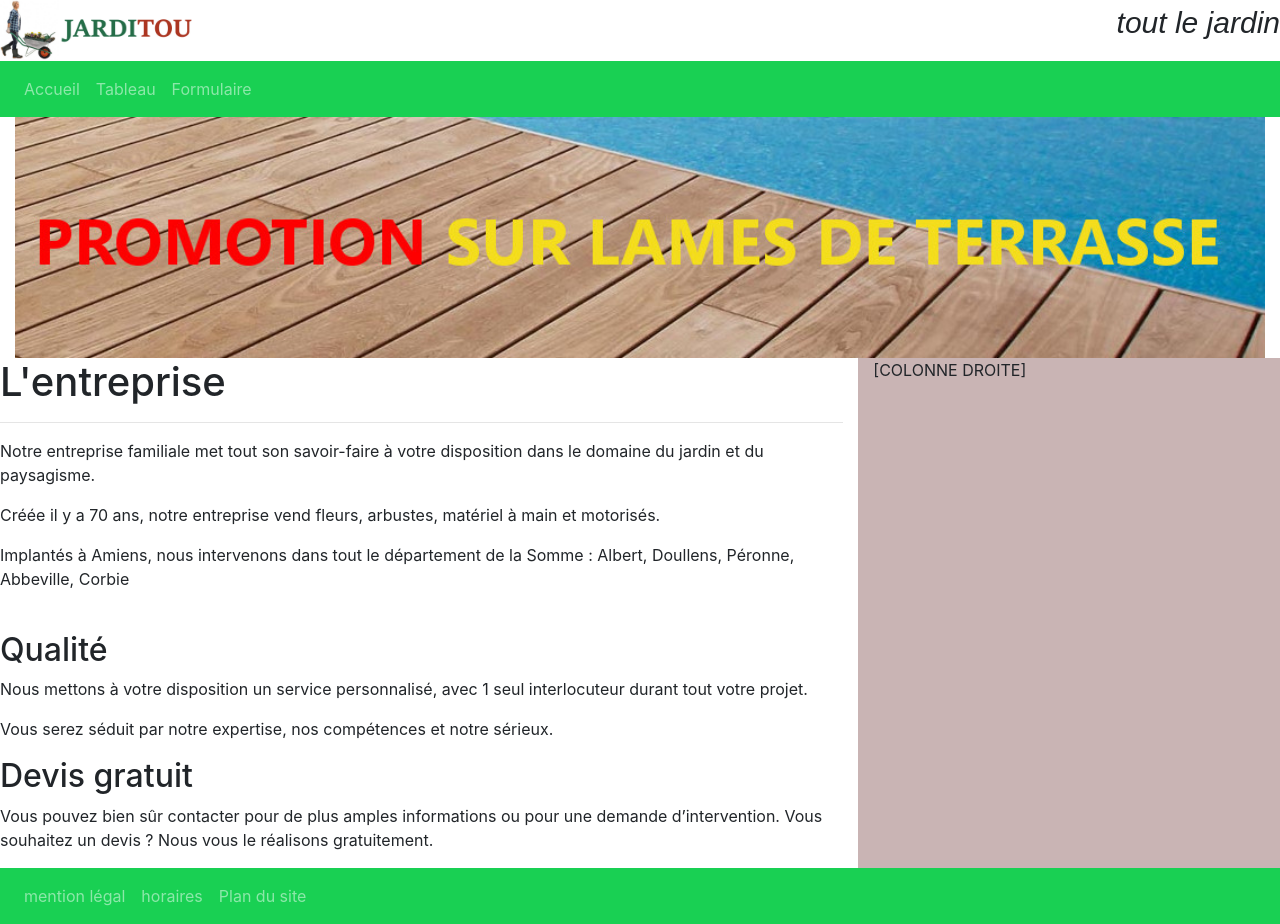
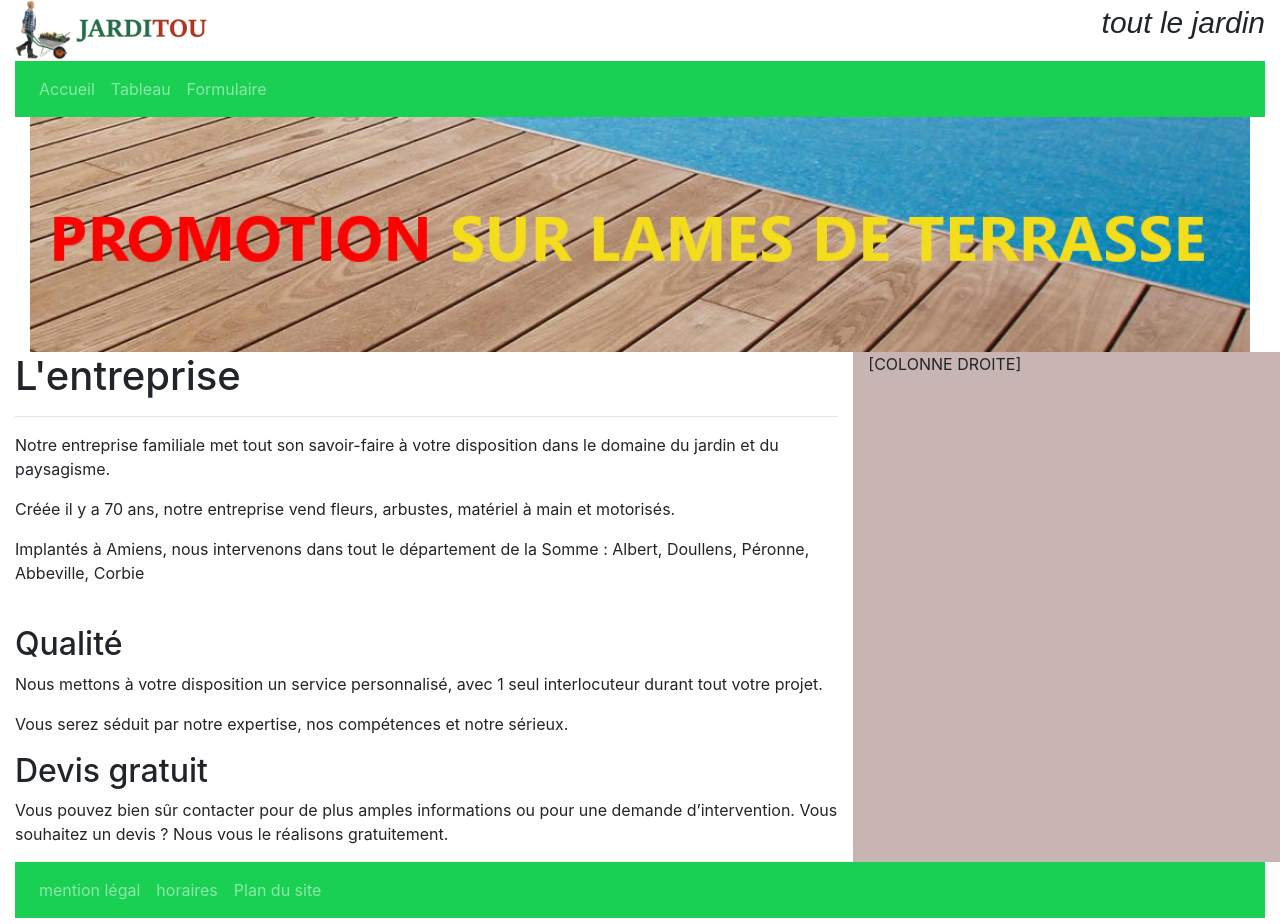
Before and after one commit to nicofoviaux/nicophp, a PHP site: page /index.php in a window 1280 px wide. Run offline with PHP 8.4, Linux system fonts and the light colour scheme.

Commit message:
Update head.php

```diff
--- a/jarditout/head.php
+++ b/jarditout/head.php
@@ -7,4 +7,4 @@
     <link rel="stylesheet" href="assets/css/jarditout.css">
     <title>acceuil jarditout</title>
 </head>
-<body>
+<body class="container-fluid">
```
